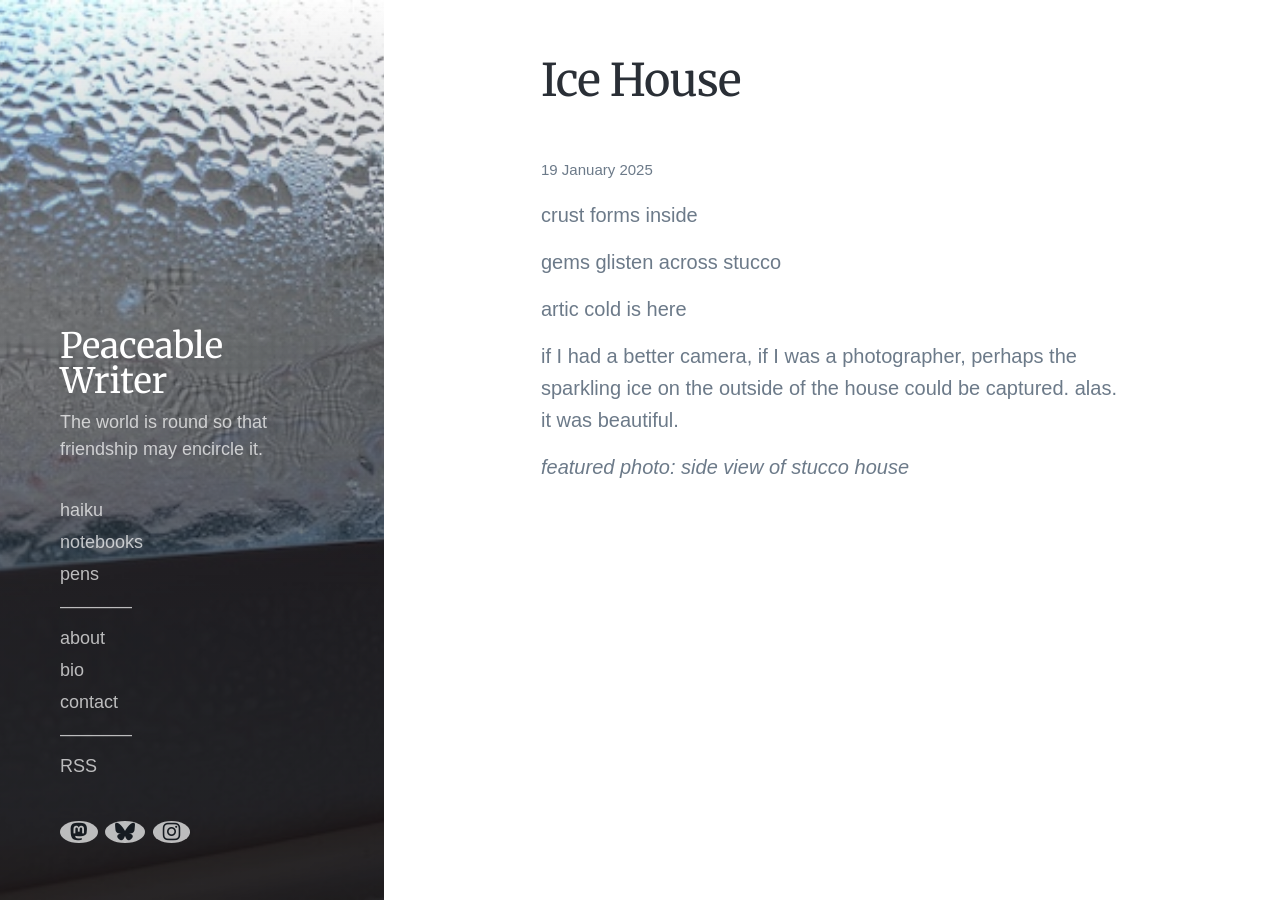
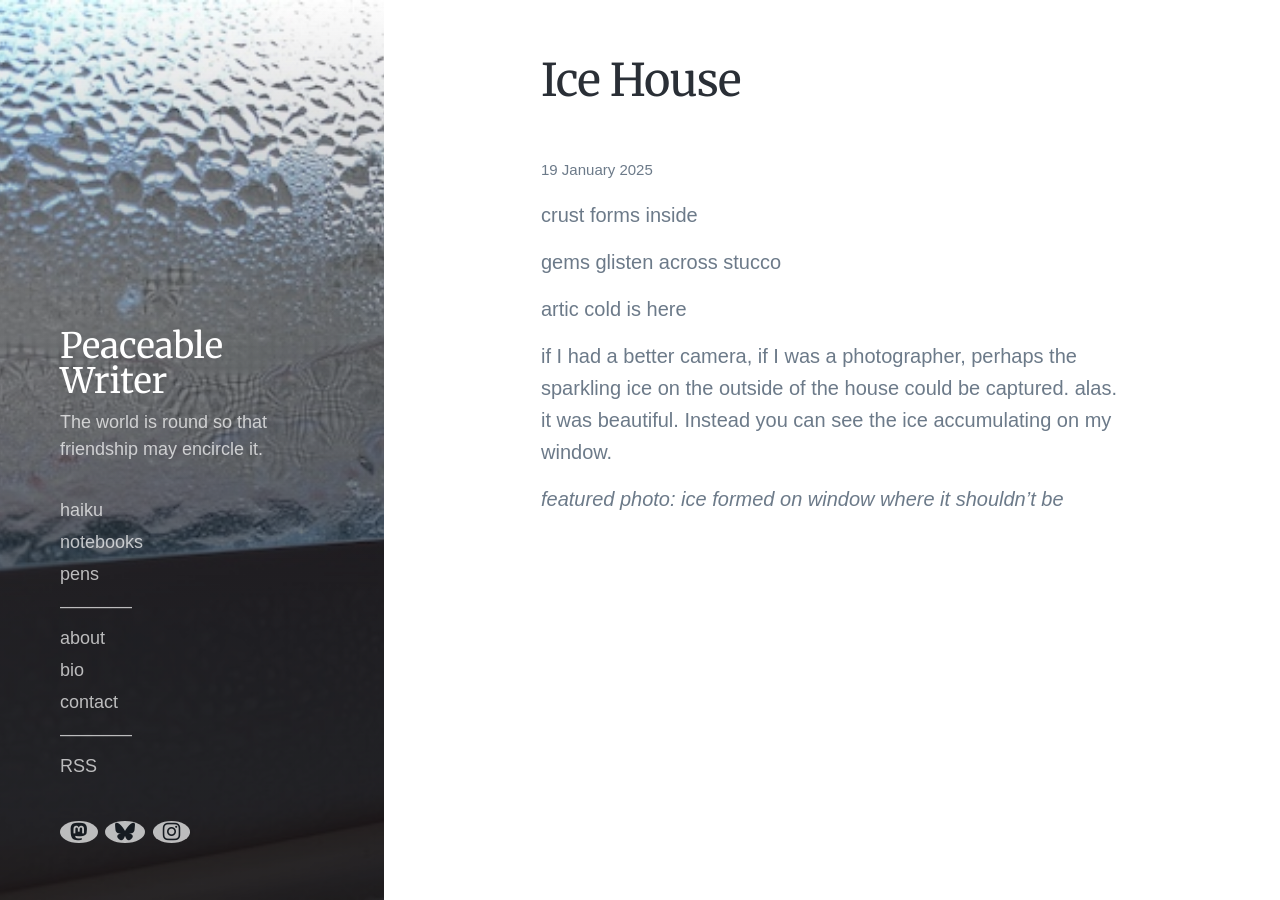
Before and after one commit to jdeames/jdeames.github.io, a Jekyll site: the page built from _haiku/2025-01-19.md, in a window 1280 px wide and 900 px high. Built offline with Jekyll 4.4.1, drawn with Linux system fonts in a browser that asks for light colours; nearby versions of some CDN libraries; some web fonts are replaced.

Commit message:
haikus corrected

```diff
--- a/_haiku/2025-01-19.md
+++ b/_haiku/2025-01-19.md
@@ -14,10 +14,10 @@ artic cold is here
 
 
 
-if I had a better camera, if I was a photographer, perhaps the sparkling ice on the outside of the house could be captured. alas. it was beautiful.
+if I had a better camera, if I was a photographer, perhaps the sparkling ice on the outside of the house could be captured. alas. it was beautiful. Instead you can see the ice accumulating on my window.
 
 
 
 
 
-*featured photo: side view of stucco house*
+*featured photo: ice formed on window where it shouldn't be*
```
Also changed, not shown: _haiku/2025-01-01.md (+2 -0 lines), _haiku/2025-01-08.md (+2 -0 lines), _haiku/2025-02-09.md (+2 -0 lines).
